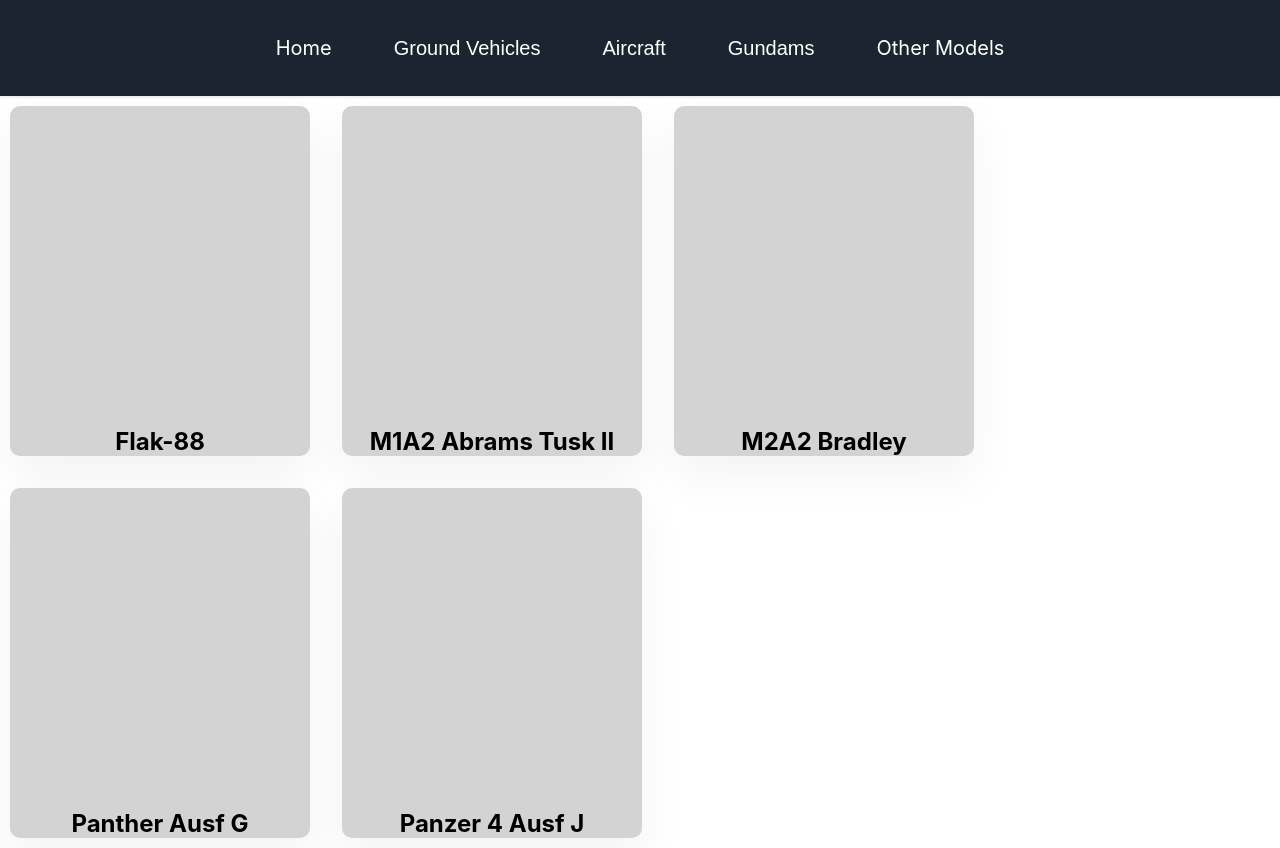
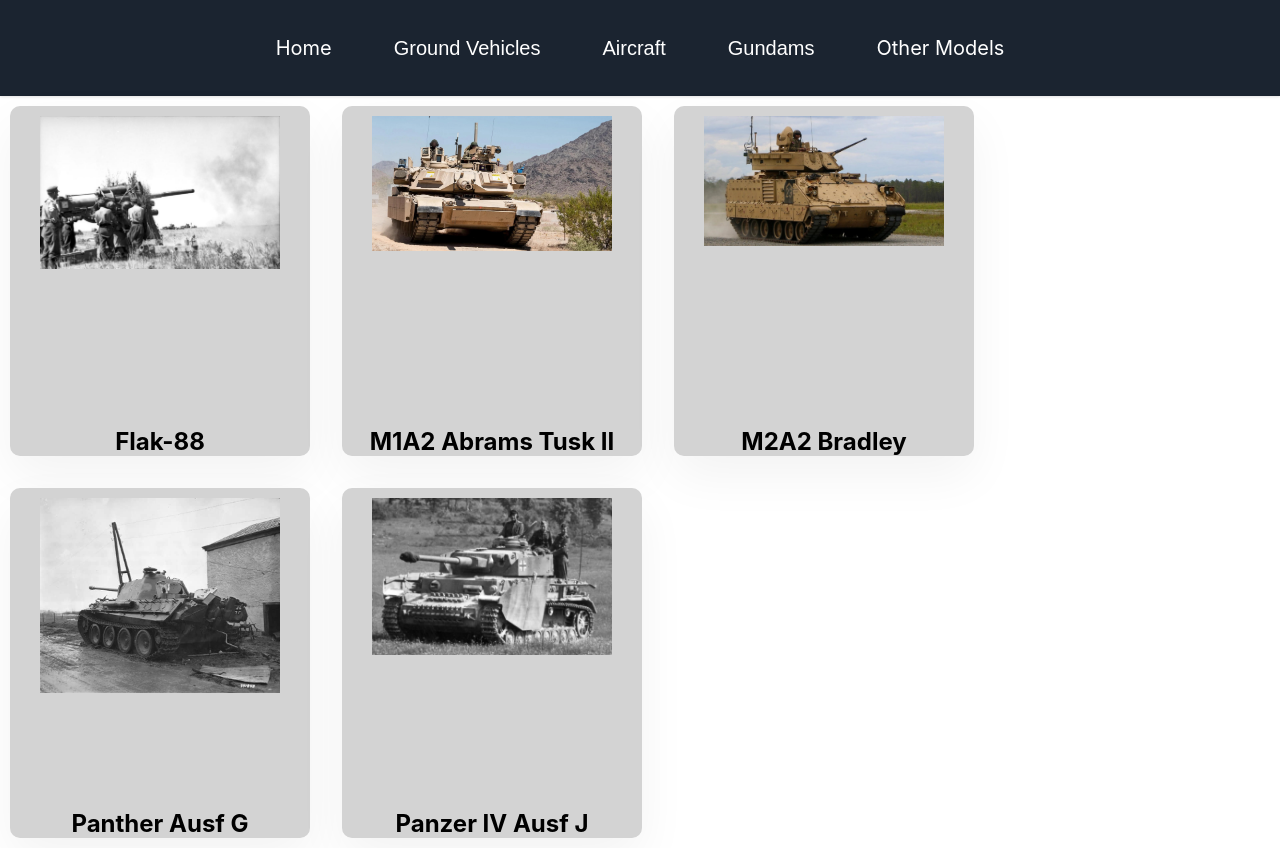
Before and after one commit to QuantumEffect42/Model_Website, a React (Create React App) app: page /135GroundVehicles in a window 1280 px wide. Built offline with nearby package versions, Linux system fonts and the light colour scheme.

Commit message:
Thumbnail cards added

```diff
--- a/src/pages/Aircraft/32ndScale.js
+++ b/src/pages/Aircraft/32ndScale.js
@@ -2,6 +2,7 @@
 import Header from "../../components/Navbar/Header";
 import CardGrid from "../../components/Cards/CardGrid";
 import Card from "../../components/Cards/Card";
+import ViperImage from "../../images/Aircraft/AH1Viper/Viper_1.jpg"
 
 const Aircraft32 = () =>{
     return(
@@ -9,6 +10,9 @@
             <Header />
             <CardGrid>
                 <Card>
+                    <a href="/AH1ZViper" className="Page-Link">
+                        <img src={ViperImage} className="Thumbnail" alt="Viper-Thumbnail"></img>
+                    </a>
                     <h2 className="Title">AH-1Z Viper</h2>
                 </Card>
             </CardGrid>
--- a/src/pages/Aircraft/48thScale.js
+++ b/src/pages/Aircraft/48thScale.js
@@ -2,6 +2,7 @@
 import Header from "../../components/Navbar/Header";
 import CardGrid from "../../components/Cards/CardGrid";
 import Card from "../../components/Cards/Card";
+import TomcatImage from "../../images/Aircraft/F14A/Tomcat_1.jpg"
 
 const Aircraft48 = () =>{
     return(
@@ -9,6 +10,9 @@
             <Header />
             <CardGrid>
                 <Card>
+                    <a href="/F14ATomcat" className="Page-Link">
+                        <img src={TomcatImage} className="Thumbnail" alt="Tomcat-Thumbnail"></img>
+                    </a>
                     <h2 className="Title">F-14A</h2>
                 </Card>
             </CardGrid>
--- a/src/pages/Ground/35thScale.js
+++ b/src/pages/Ground/35thScale.js
@@ -2,6 +2,11 @@
 import Header from "../../components/Navbar/Header";
 import CardGrid from "../../components/Cards/CardGrid";
 import Card from "../../components/Cards/Card";
+import Flak88Image from "../../images/Ground/Flak88/Flak-88_1.jpg"
+import AbramsImage from "../../images/Ground/M1A2Abrams/Abrams_1.jpg"
+import BradleyImage from "../../images/Ground/M2A2Bradley/Bradley_1.jpg"
+import PantherImage from "../../images/Ground/Panther G/Panther_1.jpg"
+import Panzer4Image from "../../images/Ground/Panzer IV/Panzer4J_1.jpg"
 
 const Ground35 = () =>{
     return(
@@ -9,19 +14,34 @@
             <Header />
             <CardGrid>
                 <Card>
+                    <a href="/Flak88" className="Page-Link">
+                        <img src={Flak88Image} className="Thumbnail" alt="Flak-88-Thumbnail"></img>
+                    </a>
                     <h2 className="Title">Flak-88</h2>
                 </Card>
                 <Card>
+                    <a href="/M1A2Abrams" className="Page-Link">
+                        <img src={AbramsImage} className="Thumbnail" alt="M1A2-Abrams-Thumbnail"></img>
+                    </a>
                     <h2 className="Title">M1A2 Abrams Tusk II</h2>
                 </Card>
                 <Card>
+                    <a href="/M2A2Bradley" className="Page-Link">
+                        <img src={BradleyImage} className="Thumbnail" alt="M2A2-Bradley-Thumbnail"></img>
+                    </a>
                     <h2 className="Title">M2A2 Bradley</h2>
                 </Card>
                 <Card>
+                    <a href="/PantherG" className="Page-Link">
+                        <img src={PantherImage} className="Thumbnail" alt="Panther-G-Thumbnail"></img>
+                    </a>
                     <h2 className="Title">Panther Ausf G</h2>
                 </Card>
                 <Card>
-                    <h2 className="Title">Panzer 4 Ausf J</h2>
+                    <a href="/Panzer4J" className="Page-Link">
+                        <img src={Panzer4Image} className="Thumbnail" alt="Panzer-4-J-Thumbnail"></img>
+                    </a>
+                    <h2 className="Title">Panzer IV Ausf J</h2>
                 </Card>
             </CardGrid>
         </>
--- a/src/pages/Ground/42ndScale.js
+++ b/src/pages/Ground/42ndScale.js
@@ -2,6 +2,7 @@
 import Header from "../../components/Navbar/Header";
 import CardGrid from "../../components/Cards/CardGrid";
 import Card from "../../components/Cards/Card";
+import TigerImage from "../../images/Ground/Tiger1Early/Tiger1_1.jpg"
 
 const Ground42 = () =>{
     return(
@@ -9,6 +10,9 @@
             <Header />
             <CardGrid>
                 <Card>
+                    <a href="/Tiger1Early" className="Page-Link">
+                        <img src={TigerImage} className="Thumbnail" alt="Tiger-1-Thumbnail"></img>
+                    </a>
                     <h2 className="Title">Tiger I Early</h2>
                 </Card>
             </CardGrid>
--- a/src/pages/Gundams/MG.js
+++ b/src/pages/Gundams/MG.js
@@ -17,7 +17,7 @@
                     <h2 className="Title">GN-002 Dynames</h2>
                 </Card>
                 <Card>
-                    <a href="/" className="Page-Link">
+                    <a href="/RedFrameAstray" className="Page-Link">
                         <img src={RFAstrayImage} className="Thumbnail" alt="RFAstray-Thumbnail"></img>
                     </a>
                     <h2 className="Title">Red-Frame Astray</h2>
--- a/src/pages/Gundams/RG.js
+++ b/src/pages/Gundams/RG.js
@@ -2,6 +2,7 @@
 import Header from "../../components/Navbar/Header";
 import CardGrid from "../../components/Cards/CardGrid";
 import Card from "../../components/Cards/Card";
+import WingZero from "../../images/Gundams/Wing Zero/Wing_1.jpg"
 
 const RGGundams = () =>{
     return(
@@ -9,6 +10,9 @@
             <Header />
             <CardGrid>
                 <Card>
+                    <a href="/WingZero" className="Page-Link">
+                        <img src={WingZero} className="Thumbnail" alt="Wing-Zero-Thumbnail"></img>
+                    </a>
                     <h2 className="Title">Gundam Wing Zero</h2>
                 </Card>
             </CardGrid>
```
